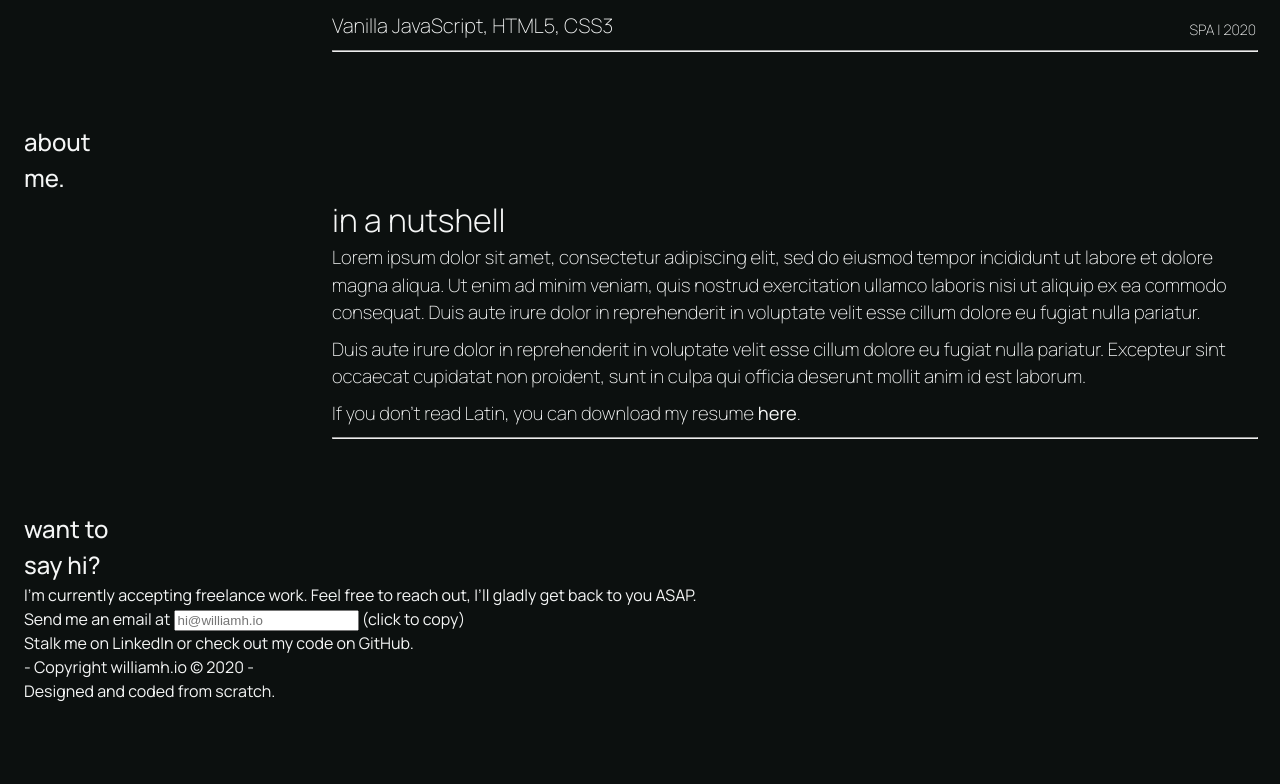
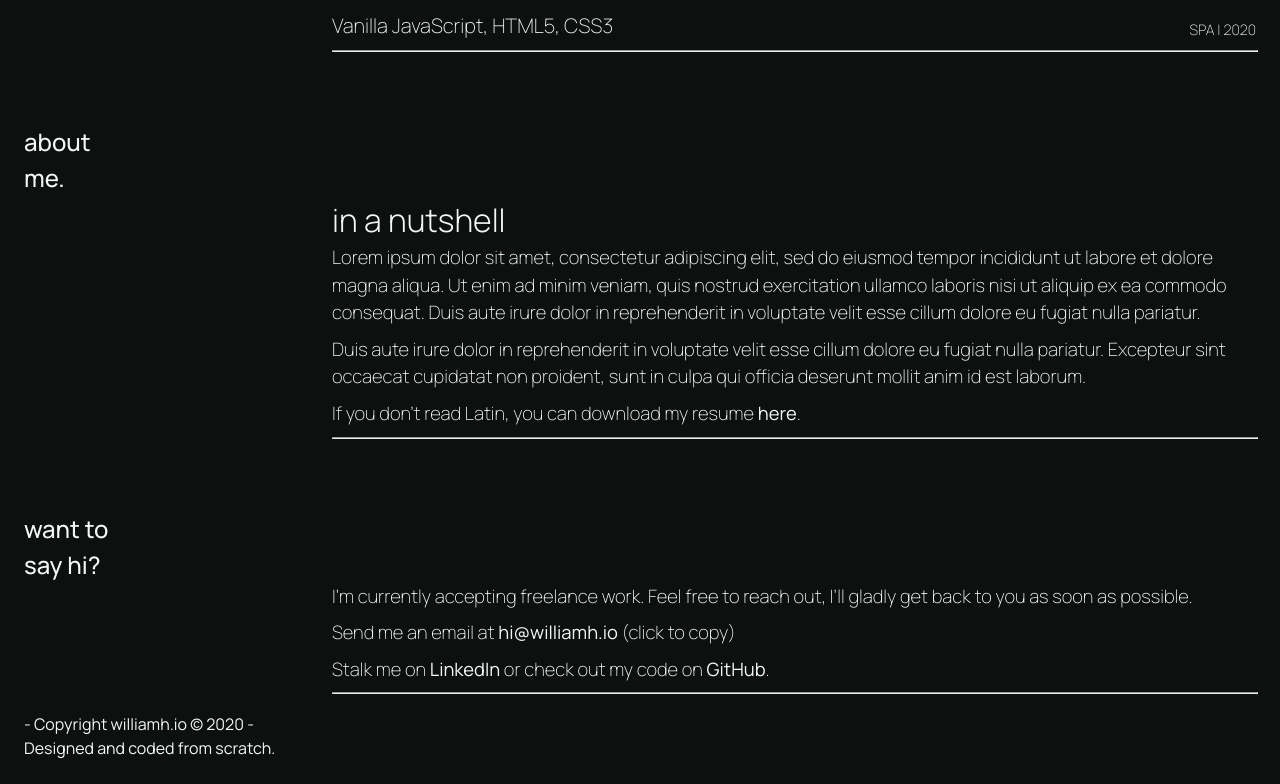
Before and after one commit to williamhzo/williamh.io, a React (Create React App) app: page / in a window 1280 px wide. Shown: the part 1246-2030 px from the top of the page. Before the commit the page ends 1973 px from the top, so only its background shows below. Built offline with nearby package versions, Linux system fonts and the light colour scheme; a web font is replaced by a local one.

Commit message:
add styling

```diff
--- a/src/Components/Contact.jsx
+++ b/src/Components/Contact.jsx
@@ -1,6 +1,12 @@
 import React from 'react';
 
 const Contact = () => {
+  const emailName = 'hi';
+  const emailProvider = 'williamh';
+  const emailDomain = 'io';
+
+  const copyToClipboard = () => {};
+
   return (
     <section className="contact">
       <h4 className="contact__title">
@@ -10,29 +16,36 @@ const Contact = () => {
         <ul className="contact__info">
           <li className="contact__item">
             I’m currently accepting freelance work. Feel free to reach out, I’ll
-            gladly get back to you ASAP.
+            gladly get back to you as soon as possible.
           </li>
           <li className="contact__item">
             Send me an email at{' '}
-            <input
-              className="contact__email"
-              readOnly="readonly"
-              placeholder="hi@williamh.io"
-            ></input>{' '}
+            <span className="contact__email">{`${emailName}@${emailProvider}.${emailDomain}`}</span>{' '}
             <span>(click to copy)</span>
           </li>
           <li className="contact__item">
             Stalk me on{' '}
-            <a href="/" className="contact__link">
+            <a
+              href="https://www.linkedin.com/in/williamhermozo/"
+              className="contact__link"
+              target="_blank"
+              rel="noopener noreferrer"
+            >
               LinkedIn
             </a>{' '}
             or check out my code on{' '}
-            <a href="/" className="contact__link">
+            <a
+              href="https://www.github.com/williamhzo/"
+              className="contact__link"
+              target="_blank"
+              rel="noopener noreferrer"
+            >
               GitHub
             </a>
             .
           </li>
         </ul>
+        <hr className="projects__separator"></hr>
       </div>
     </section>
   );
--- a/src/styles/Contact.scss
+++ b/src/styles/Contact.scss
@@ -1 +1,40 @@
 @import './variables';
+
+.contact {
+  &__wrapper {
+    width: 75%;
+    margin-left: auto;
+  }
+
+  &__item {
+    font-weight: 200;
+    font-size: 1.15rem;
+    margin-bottom: $component-margin / 4;
+  }
+
+  &__link {
+    position: relative;
+    font-weight: 400;
+    &::after {
+      content: '';
+      position: absolute;
+      bottom: 2px;
+      left: 4px;
+      height: 0.5rem;
+      width: 100%;
+      background-color: rgba(255, 255, 255, 0.4);
+      transition: transform 0.2s ease-in-out;
+      transform: scaleX(0);
+      transform-origin: right;
+    }
+    &:hover::after {
+      transform-origin: left;
+      transform: scaleX(1);
+    }
+  }
+
+  &__email {
+    font-weight: 400;
+    cursor: copy;
+  }
+}
```
